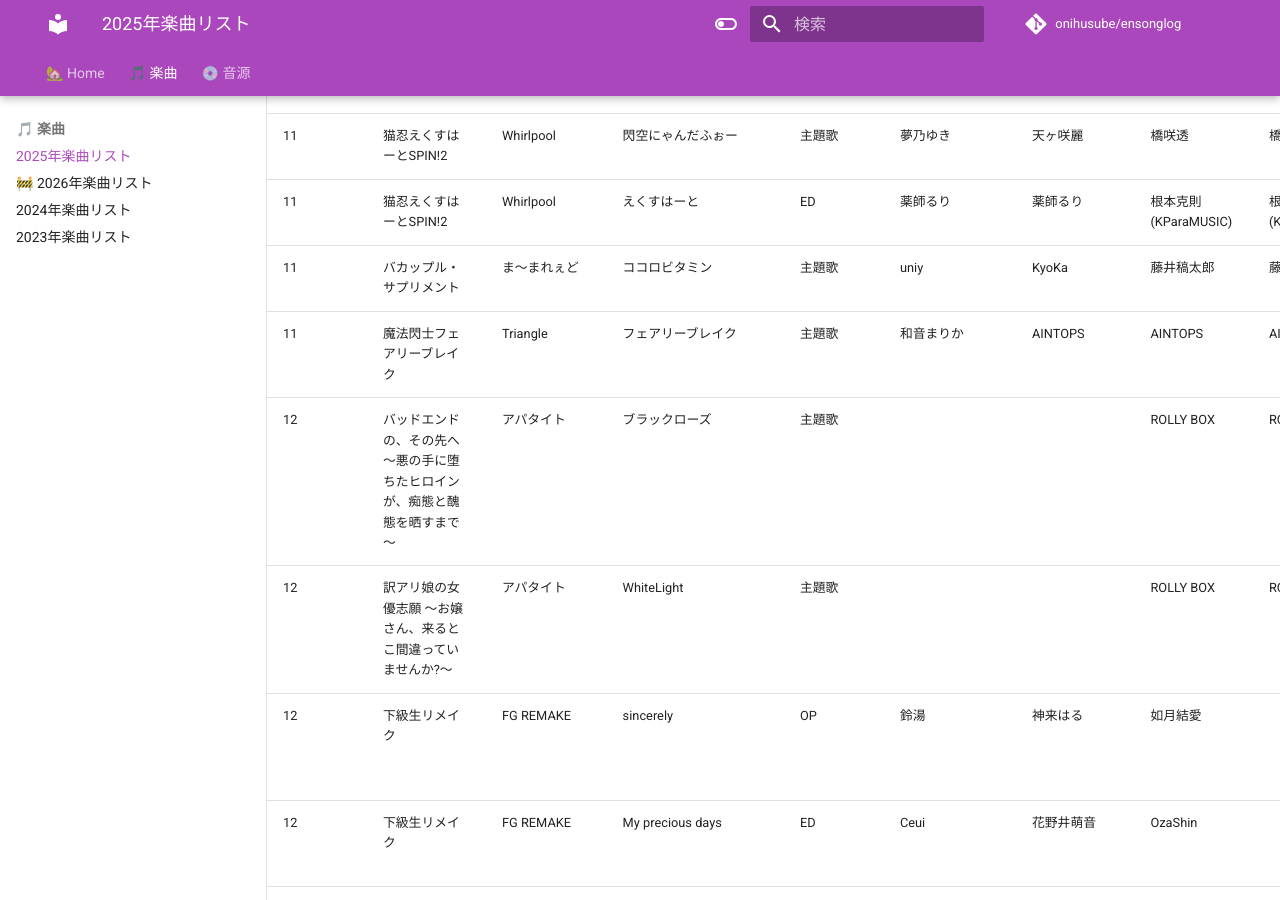
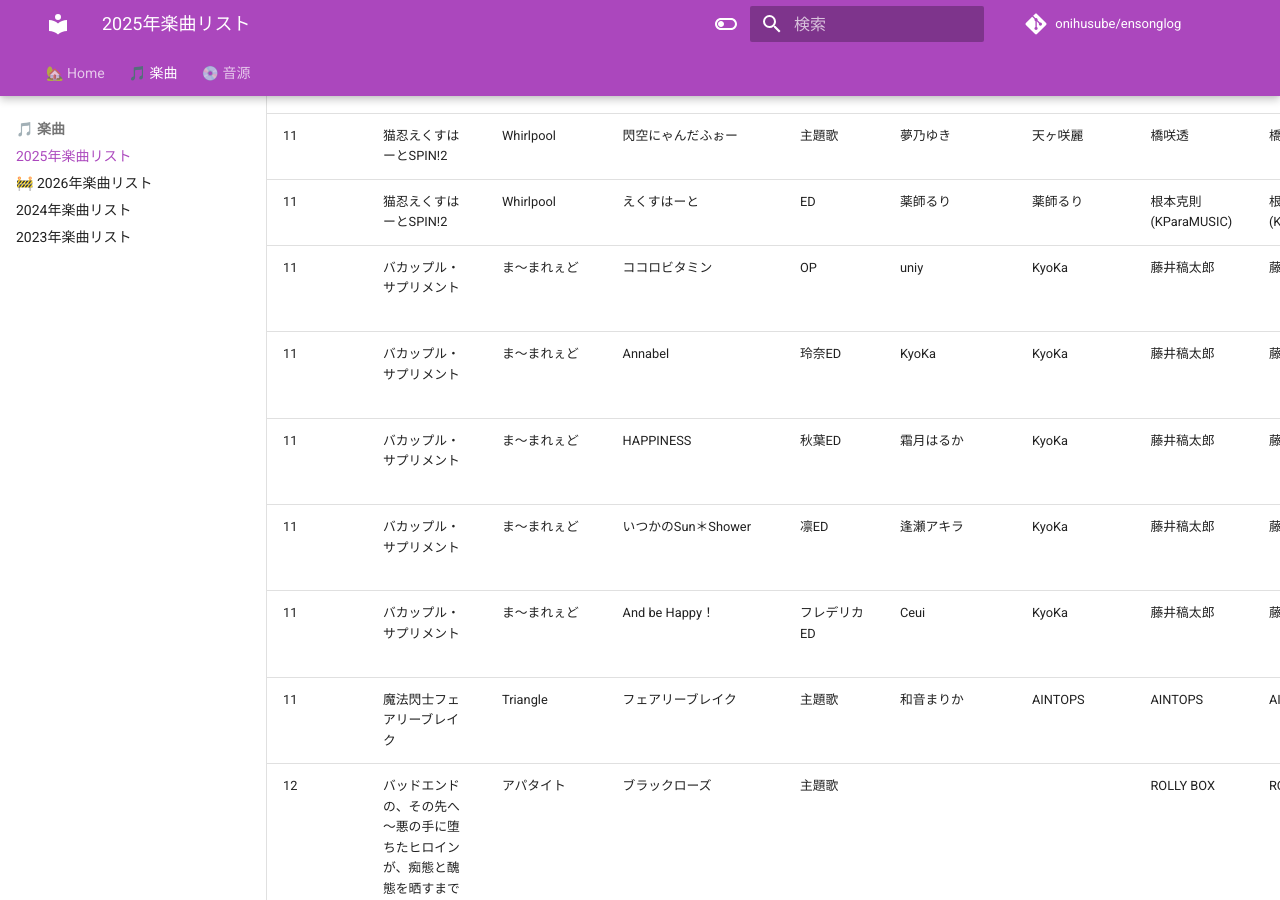
Before and after one commit to onihusube/ensonglog, an MkDocs documentation site: the page built from docs/2025/楽曲.md, in a window 1280 px wide and 900 px high, scrolled down 24957 px. Built offline with MkDocs 1.6.1 and Material for MkDocs 9.7.7, drawn with Linux system fonts in a browser that asks for light colours; emoji names are drawn with the system emoji font; comment, search, counter and statistics services are not loaded.

Commit message:
曲追加と修正

```diff
--- a/docs/2025/楽曲.md
+++ b/docs/2025/楽曲.md
@@ -266,7 +266,11 @@ search:
 | 11<!--/28--> | たてvsほこ！ ～最強の妹と無敵の幼馴染、恋の誘惑大合戦～ | アンモライト | たてとほこのラブレター | 主題歌 | | 妄想くりえーしょん | 妄想くりえーしょん | | ゲームディスク | | [:rabbit:](https://chobit.cc/1t0n7) |
 | 11<!--/28--> | 猫忍えくすはーとSPIN!2 | Whirlpool | 閃空にゃんだふぉー | 主題歌 | 夢乃ゆき | 天ヶ咲麗 | 橋咲透 | 橋咲透 | 初回版封入特典 DLCカード | |  [:fontawesome-brands-youtube:](https://www.youtube.com/watch?v=zSgOI1nWXRY) [:fontawesome-brands-youtube:](https://www.youtube.com/watch?v=1vUo8YhM7bw) |
 | 11<!--/28--> | 猫忍えくすはーとSPIN!2 | Whirlpool | えくすはーと | ED | 薬師るり | 薬師るり | 根本克則(KParaMUSIC) | 根本克則(KParaMUSIC) | 初回版封入特典 DLCカード | | [:fontawesome-brands-youtube:](https://www.youtube.com/watch?v=yzncP9qA2aw) |
-| 11<!--/28--> | バカップル・サプリメント | ま～まれぇど | ココロビタミン | 主題歌 | uniy | KyoKa | 藤井稿太郎 | 藤井稿太郎 | | mix, mastering：影虎 | [:fontawesome-brands-youtube:](https://www.youtube.com/watch?v=oJn0xU0_7Hc) |
+| 11<!--/28--> | バカップル・サプリメント | ま～まれぇど | ココロビタミン | OP | uniy | KyoKa | 藤井稿太郎 | 藤井稿太郎 | バカップル・サプリメント コンプリートサウンドアルバム | mix, mastering: 影虎 | [:fontawesome-brands-youtube:](https://www.youtube.com/watch?v=oJn0xU0_7Hc) |
+| 11<!--/28--> | バカップル・サプリメント | ま～まれぇど | Annabel | 玲奈ED | KyoKa | KyoKa | 藤井稿太郎 | 藤井稿太郎 | バカップル・サプリメント コンプリートサウンドアルバム | mix, mastering: 影虎 | |
+| 11<!--/28--> | バカップル・サプリメント | ま～まれぇど | HAPPINESS | 秋葉ED | 霜月はるか | KyoKa | 藤井稿太郎 | 藤井稿太郎 | バカップル・サプリメント コンプリートサウンドアルバム | mix, mastering: 影虎 | |
+| 11<!--/28--> | バカップル・サプリメント | ま～まれぇど | いつかのSun＊Shower | 凛ED | 逢瀬アキラ | KyoKa | 藤井稿太郎 | 藤井稿太郎 | バカップル・サプリメント コンプリートサウンドアルバム | mix, mastering: 影虎 | |
+| 11<!--/28--> | バカップル・サプリメント | ま～まれぇど | And be Happy！ | フレデリカED | Ceui | KyoKa | 藤井稿太郎 | 藤井稿太郎 | バカップル・サプリメント コンプリートサウンドアルバム | mix, mastering: 影虎 | |
 | 11<!--/28--> | 魔法閃士フェアリーブレイク | Triangle | フェアリーブレイク | 主題歌 | 和音まりか | AINTOPS | AINTOPS | AINTOPS |  |  | [:fontawesome-brands-youtube:](https://www.youtube.com/watch?v=L7zO4nJxhBc) |
 | 12<!--/05--> | バッドエンドの、その先へ ～悪の手に堕ちたヒロインが、痴態と醜態を晒すまで～ | アパタイト | ブラックローズ | 主題歌 | | | ROLLY BOX | ROLLY BOX | ゲームディスク | | [:rabbit:](https://chobit.cc/d59vo) |
 | 12<!--/12--> | 訳アリ娘の女優志願 ～お嬢さん、来るとこ間違っていませんか?～ | アパタイト | WhiteLight | 主題歌 | | | ROLLY BOX | ROLLY BOX | ゲームディスク | | [:rabbit:](https://chobit.cc/c7plw) |
@@ -292,7 +296,7 @@ search:
 | 12<!--/31--> | 今日だけは恋人でいて。 | Null:SheeP | 恋芝居 | 主題歌 | せりのりせ | 芹野ノボル | shiglle | shiglle | | Gt.：天野駿佑（Flat×Company） | [:fontawesome-brands-youtube:](https://www.youtube.com/watch?v=liltHJSn28Y) |
 | 12<!--/31--> | Smile Remaster | Links8 | Smile Remaster | OP | kayumai | カビ布団 | 熊上響介 | 熊上響介 | C107会場限定セット購入特典カセットテープ | MIX：LEINIELmusic | [:fontawesome-brands-twitter:](https://x.com/RegameP58027/status/1999809813153280362) |
 | 12<!--/31--> | Smile Remaster | Links8 |  | ED |  |  |  |  | C107会場限定セット購入特典カセットテープ |  |  |
-| 12<!--/31--> | 生命の栞 | みやこそふと | メモリア | OP | なずしろ | なずしろ | なずしろ | nion | | Guitar：しもぞの, Bass：あんいち | [:fontawesome-brands-youtube:](https://www.youtube.com/watch?v=ANfTDueFS_M) |
+| 12<!--/31--> | 生命の栞 | みやこそふと | メモリア | OP | なずしろ | なずしろ | なずしろ | nion | 同梱サウンドトラック | Guitar：しもぞの, Bass：あんいち | [:fontawesome-brands-youtube:](https://www.youtube.com/watch?v=ANfTDueFS_M) |
 | 12<!--/31--> | 花咲く君が連れ出した。夏の終わりの白い花 | Creative Blossoms | Beautiful World | OP | イノリマユ | シイザカサユリ | シイザカサユリ | シイザカサユリ | 花咲く君が連れ出した。夏の終わりの白い花 ORIGINAL SONG & SOUNDTRACK | ギター: 中村耕平 | [:fontawesome-brands-twitter:](https://x.com/blossoms0710/status/2005572666670129228) |
 | 12<!--/31--> | 花咲く君が連れ出した。夏の終わりの白い花 | Creative Blossoms | ひまわりブルーバード feat.透華レミ | ED | 透華レミ | Keica\* | Keica\* | Keica\* | 花咲く君が連れ出した。夏の終わりの白い花 ORIGINAL SONG & SOUNDTRACK | | [:fontawesome-brands-twitter:](https://x.com/blossoms0710/status/2005981435933647114) |
 | 12<!--/31--> | 梵天世界の壊し方 | MUGnet | ブラフマーズ | 主題歌 | はらもり よしな | 本野兎 | UKA | | 梵天世界の壊し方 Original Soundtrack | | |
```
Also changed, not shown: docs/2025/音源個別/バカップル・サプリメント コンプリートサウンドアルバム.md (+2 -2 lines).
